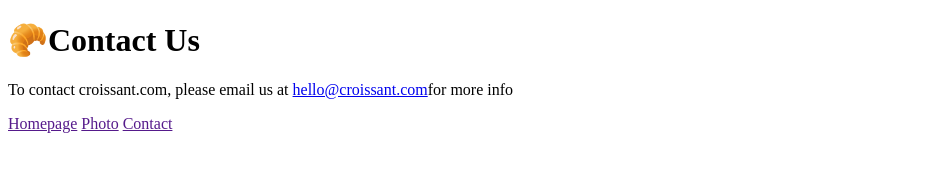
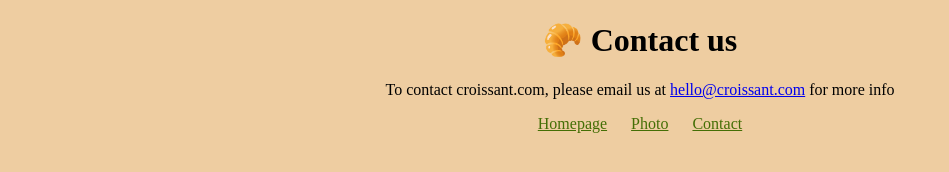
Before and after one commit to lmoramaga/croissant, a plain HTML site: page contact.html in a window 1280 px wide. Shown: the whole page, without its empty margins (0-949 px from the left). Drawn offline with Linux system fonts and the light colour scheme.

Commit message:
Added CSS to the pages

```diff
--- a/CSS/styles.css
+++ b/CSS/styles.css
@@ -1,3 +1,16 @@
 body {
-  background-color: red;
+  background-color: rgb(238, 205, 161);
 }
+
+.container {
+  text-align: center;
+}
+.photo {
+  width: 450px;
+  border-radius: 16px;
+}
+
+.info a {
+  padding: 10px;
+  color: rgb(68, 110, 5);
+}
--- a/contact.html
+++ b/contact.html
@@ -3,18 +3,22 @@
   <head>
     <meta charset="UTF-8" />
     <meta name="viewport" content="width=device-width, initial-scale=1.0" />
-    <title>Contact Me</title>
+    <link rel="stylesheet" href="/CSS/styles.css" />
+    <title>Contact us</title>
   </head>
   <body>
-    <h1>🥐Contact Us</h1>
-    <p>
-      To contact croissant.com, please email us at
-      <a href="mailto:hello@croissant.com">hello@croissant.com</a>for more info
-    </p>
-    <div>
-      <a href="">Homepage</a>
-      <a href="">Photo</a>
-      <a href="">Contact</a>
+    <div class="container">
+      <h1>🥐 Contact us</h1>
+      <p>
+        To contact croissant.com, please email us at
+        <a href="mailto:hello@croissant.com">hello@croissant.com</a> for more
+        info
+      </p>
+      <div class="info">
+        <a href="/">Homepage</a>
+        <a href="/photo.html">Photo</a>
+        <a href="/contact.html">Contact</a>
+      </div>
     </div>
   </body>
 </html>
```
Also changed, not shown: index.html (+6 -4 lines), photo.html (+9 -6 lines).
